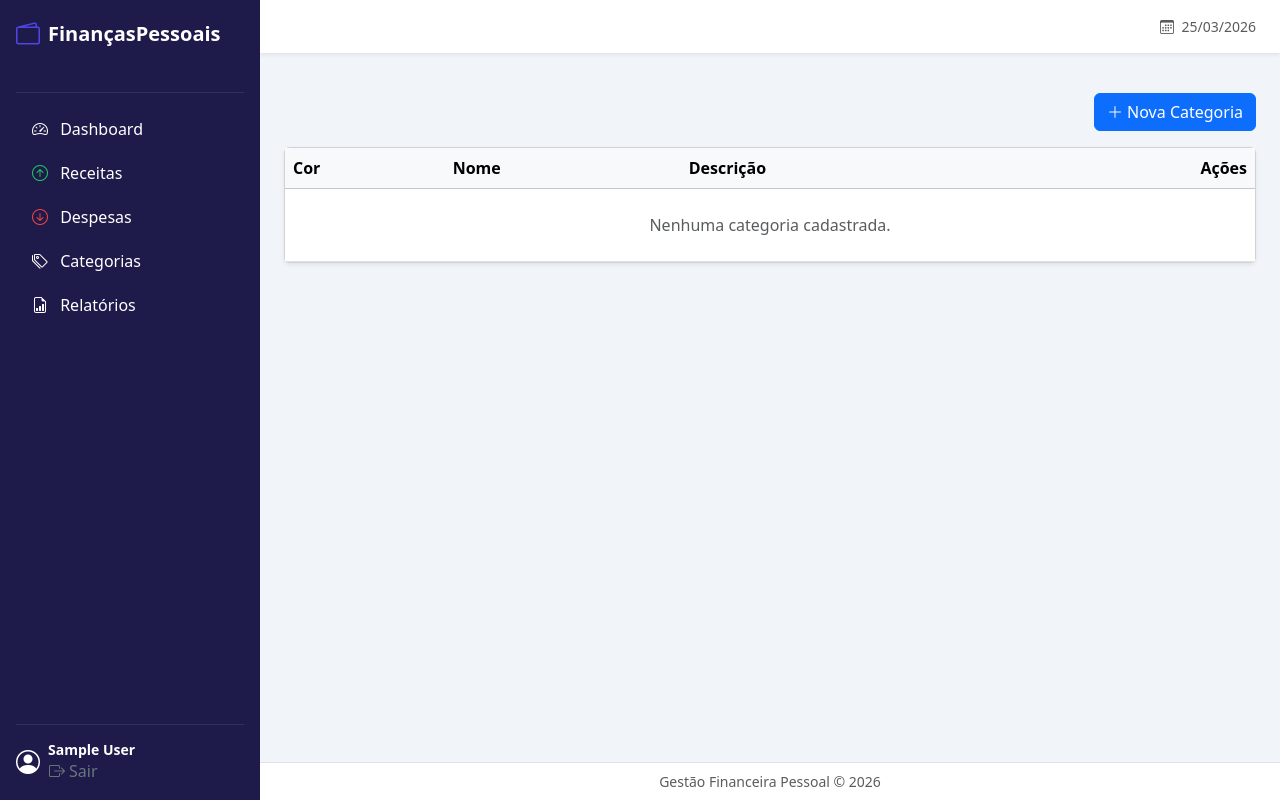
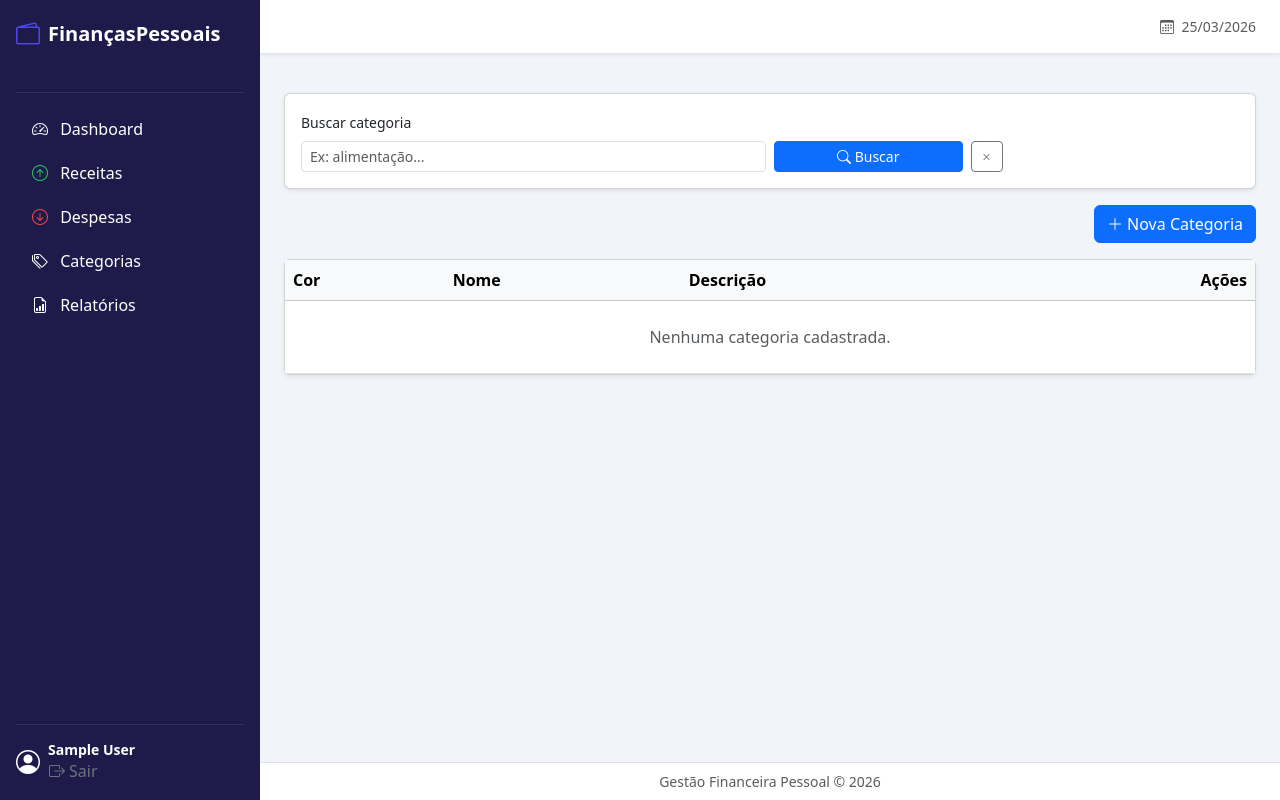
Before and after one commit to soareslucas9090/Hackathon, a Django app: page /financeiro/categorias/ in a window 1280 px wide. Run offline with Django 5.2, Linux system fonts and the light colour scheme; the visitor is signed in with stand-in values (Sample User, id 1); data that the repository does not hold is empty; some libraries are stand-ins or nearby versions.

Commit message:
feat: adiciona funcionalidade de busca nas categorias e lançamentos

```diff
--- a/Financeiro/lancamentos/helpers.py
+++ b/Financeiro/lancamentos/helpers.py
@@ -17,11 +17,14 @@ class CategoriaHelper(ModelHelper):
 
     # ------------------------------------------------------------------ static
     @staticmethod
-    def listar_por_usuario(usuario):
+    def listar_por_usuario(usuario, busca=None):
         """Retorna todas as categorias do usuário ordenadas por nome."""
         from .models import Categoria
 
-        return Categoria.objects.filter(usuario=usuario).order_by("nome")
+        qs = Categoria.objects.filter(usuario=usuario).order_by("nome")
+        if busca:
+            qs = qs.filter(nome__icontains=busca)
+        return qs
 
 
 class LancamentoHelper(ModelHelper):
--- a/Financeiro/lancamentos/templates/financeiro/lancamentos/categoria_lista.html
+++ b/Financeiro/lancamentos/templates/financeiro/lancamentos/categoria_lista.html
@@ -1,6 +1,26 @@
 {% extends "base_auth.html" %}
 
 {% block content %}
+<!-- Busca -->
+<div class="card shadow-sm mb-3">
+  <div class="card-body">
+    <form method="get" id="form-filtros-cat" class="row g-2 align-items-end">
+      <div class="col-12 col-md-6">
+        <label class="form-label small">Buscar categoria</label>
+        <input type="text" name="busca" class="form-control form-control-sm" placeholder="Ex: alimentação..." value="{{ busca }}">
+      </div>
+      <div class="col-12 col-md-3 d-flex gap-2 align-self-end">
+        <button type="submit" class="btn btn-sm btn-primary flex-fill">
+          <i class="bi bi-search"></i> Buscar
+        </button>
+        <a href="{% url 'financeiro:categoria-lista' %}" class="btn btn-sm btn-outline-secondary">
+          <i class="bi bi-x"></i>
+        </a>
+      </div>
+    </form>
+  </div>
+</div>
+
 <div class="d-flex justify-content-end mb-3">
   <a href="{% url 'financeiro:categoria-criar' %}" class="btn btn-primary">
     <i class="bi bi-plus-lg me-1"></i>Nova Categoria
@@ -11,3 +31,18 @@
   {% include "financeiro/lancamentos/partials/categoria_tabela.html" %}
 </div>
 {% endblock %}
+
+{% block extra_js %}
+<script>
+document.getElementById("form-filtros-cat").addEventListener("submit", function (e) {
+  e.preventDefault();
+  const params = new URLSearchParams(new FormData(this));
+  fetch("{% url 'financeiro:categoria-lista' %}?" + params.toString(), {
+    headers: { "X-Requested-With": "XMLHttpRequest" }
+  })
+    .then(r => r.text())
+    .then(html => { document.getElementById("tabela-categorias").innerHTML = html; })
+    .catch(() => this.submit());
+});
+</script>
+{% endblock %}
--- a/Financeiro/lancamentos/templates/financeiro/lancamentos/lancamento_lista.html
+++ b/Financeiro/lancamentos/templates/financeiro/lancamentos/lancamento_lista.html
@@ -32,7 +32,11 @@
         <label class="form-label small">Até</label>
         <input type="date" name="data_fim" class="form-control form-control-sm" value="{{ filtros.data_fim }}">
       </div>
-      <div class="col-12 col-md-2 d-flex gap-2">
+      <div class="col-12 col-md-3">
+        <label class="form-label small">Buscar descrição</label>
+        <input type="text" name="busca" class="form-control form-control-sm" placeholder="Ex: mercado..." value="{{ filtros.busca }}">
+      </div>
+      <div class="col-12 col-md-2 d-flex gap-2 align-self-end">
         <button type="submit" class="btn btn-sm btn-primary flex-fill">
           <i class="bi bi-funnel"></i> Filtrar
         </button>
--- a/Financeiro/lancamentos/views.py
+++ b/Financeiro/lancamentos/views.py
@@ -161,7 +161,8 @@ class CategoriaListView(BasicTableView):
     partial_template_name = "financeiro/lancamentos/partials/categoria_tabela.html"
 
     def get_queryset(self):
-        return Categoria.objects.filter(usuario=self.request.user).order_by("nome")
+        busca = self.request.GET.get("busca")
+        return CategoriaHelper.listar_por_usuario(self.request.user, busca=busca)
 
     def get_template_names(self):
         if self.request.headers.get("X-Requested-With") == "XMLHttpRequest":
@@ -170,6 +171,7 @@ class CategoriaListView(BasicTableView):
 
     def get_context_data(self, **kwargs):
         ctx = super().get_context_data(**kwargs)
+        ctx["busca"] = self.request.GET.get("busca", "")
         ctx["page_title"] = "Categorias"
         return ctx
 
```
